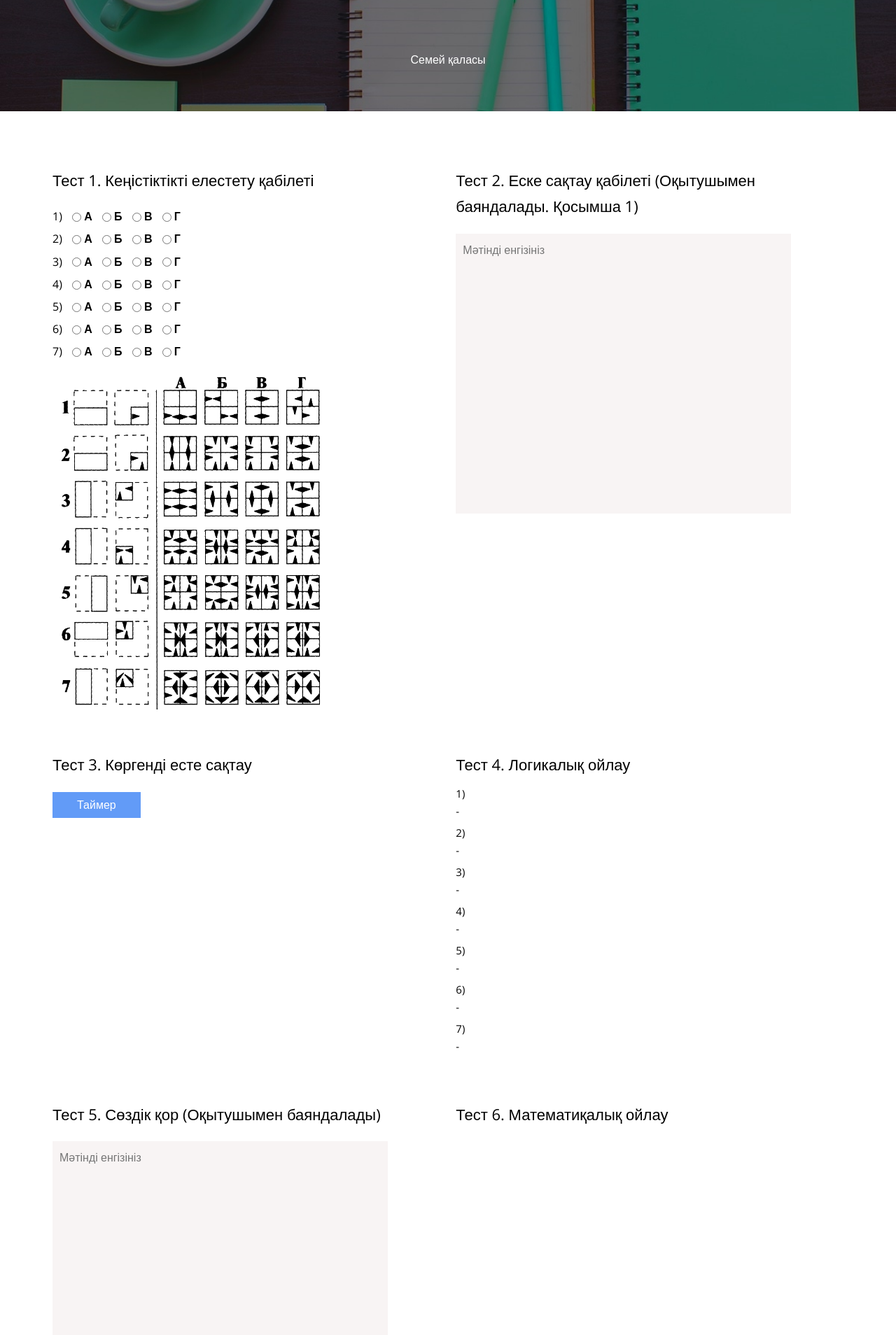
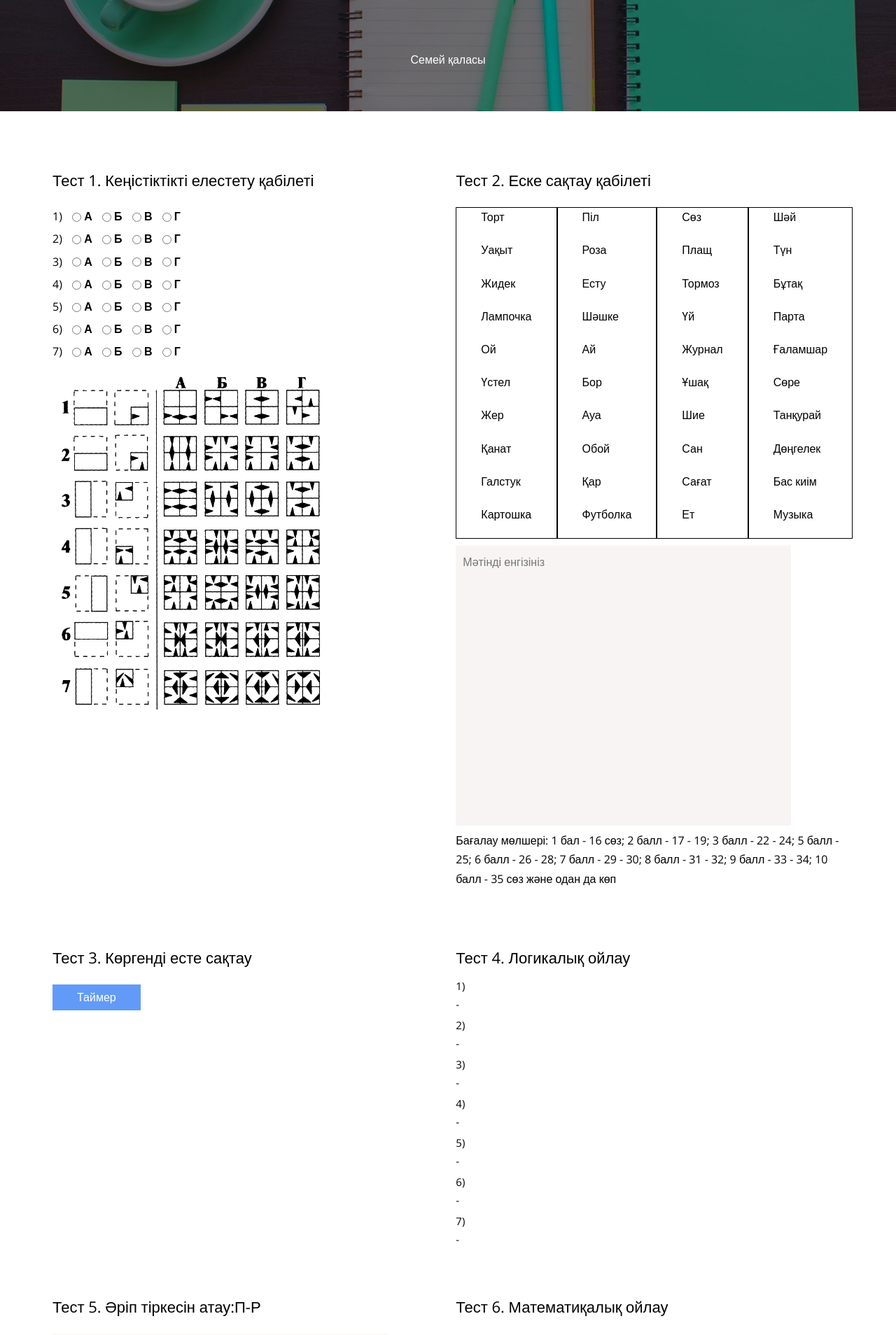
Before and after one commit to Sling-J/sfec-testing, a Django app: template Diplom/templates/Diplom/test.html in a window 1280 px wide. Shown: the part 537-2445 px from the top of the page at 70% size. Run offline with Django 3.2, Linux system fonts and the light colour scheme; the template is opened without the code that fills it: values that come from a table or form of the project are taken from there, others are empty; data comes from the database, SQL or seed files in the repository; both versions use the stored data as it was after the commit; some libraries are stand-ins or nearby versions.

Commit message:
Add questions

```diff
--- a/Diplom/static/css/style.css
+++ b/Diplom/static/css/style.css
@@ -1367,3 +1367,14 @@ input[type="radio"] {
 .language-form input[type="submit"]:hover {
 	background: #487FD6;
 }
+
+
+.test_2 {
+	display: flex;
+	padding-bottom: 10px;
+}
+
+.test_2_item {
+	border: 1px solid black;
+	padding: 0 35px;
+}
--- a/Diplom/templates/Diplom/test.html
+++ b/Diplom/templates/Diplom/test.html
@@ -91,8 +91,62 @@
                </div>
 
                <div class="test-box-item it-2">
-                  <p class="test-item-question">Тест 2. {% trans "Еске сақтау қабілеті (Оқытушымен баяндалады. Қосымша 1)" %}</p>
+                  <p class="test-item-question">Тест 2. {% trans "Еске сақтау қабілеті" %}</p>
+                  <div class="test_2">
+                     <div class="test_2_item">
+                        <p>{% trans "Торт" %}</p>
+                        <p>{% trans "Уақыт" %}</p>
+                        <p>{% trans "Жидек" %}</p>
+                        <p>{% trans "Лампочка" %}</p>
+                        <p>{% trans "Ой" %}</p>
+                        <p>{% trans "Үстел" %}</p>
+                        <p>{% trans "Жер" %}</p>
+                        <p>{% trans "Қанат" %}</p>
+                        <p>{% trans "Галстук" %}</p>
+                        <p>{% trans "Картошка" %}</p>
+                     </div>
+                     <div class="test_2_item">
+                        <p>{% trans "Піл" %}</p>
+                        <p>{% trans "Роза" %}</p>
+                        <p>{% trans "Есту" %}</p>
+                        <p>{% trans "Шәшке" %}</p>
+                        <p>{% trans "Ай" %}</p>
+                        <p>{% trans "Бор" %}</p>
+                        <p>{% trans "Ауа" %}</p>
+                        <p>{% trans "Обой" %}</p>
+                        <p>{% trans "Қар" %}</p>
+                        <p>{% trans "Футболка" %}</p>
+                     </div>
+                     <div class="test_2_item">
+                        <p>{% trans "Сөз" %}</p>
+                        <p>{% trans "Плащ" %}</p>
+                        <p>{% trans "Тормоз" %}</p>
+                        <p>{% trans "Үй" %}</p>
+                        <p>{% trans "Журнал" %}</p>
+                        <p>{% trans "Ұшақ" %}</p>
+                        <p>{% trans "Шие" %}</p>
+                        <p>{% trans "Сан" %}</p>
+                        <p>{% trans "Сағат" %}</p>
+                        <p>{% trans "Ет" %}</p>
+                     </div>
+                     <div class="test_2_item">
+                        <p>{% trans "Шәй" %}</p>
+                        <p>{% trans "Түн" %}</p>
+                        <p>{% trans "Бұтақ" %}</p>
+                        <p>{% trans "Парта" %}</p>
+                        <p>{% trans "Ғаламшар" %}</p>
+                        <p>{% trans "Сөре" %}</p>
+                        <p>{% trans "Танқурай" %}</p>
+                        <p>{% trans "Дөңгелек" %}</p>
+                        <p>{% trans "Бас киім" %}</p>
+                        <p>{% trans "Музыка" %}</p>
+                     </div>
+
+                  </div>
                      <textarea class="remember-field" placeholder="Мәтінді енгізініз" name="T2"></textarea>
+                     <p>
+                        {% trans "Бағалау мөлшері: 1 бал - 16 сөз; 2 балл - 17 - 19; 3 балл - 22 - 24; 5 балл - 25; 6 балл - 26 - 28; 7 балл - 29 - 30; 8 балл - 31 - 32; 9 балл - 33 - 34; 10 балл - 35 сөз және одан да көп" %}
+                     </p>
                </div>
 
                <div class="test-box-item it-3">
@@ -139,7 +193,7 @@
                </div>
 
                <div class="test-box-item it-5">
-                  <p class="test-item-question">Тест 5. {% trans "Сөздік қор (Оқытушымен баяндалады)" %}</p>
+                  <p class="test-item-question">Тест 5. {% trans "Әріп тіркесін атау:П-Р" %}</p>
                   <textarea class="remember-field" placeholder="Мәтінді енгізініз" name="T5"></textarea>
                </div>
 
```
Also changed, not shown: db.sqlite3, locale/ru/LC_MESSAGES/django.po, 1 other file.
